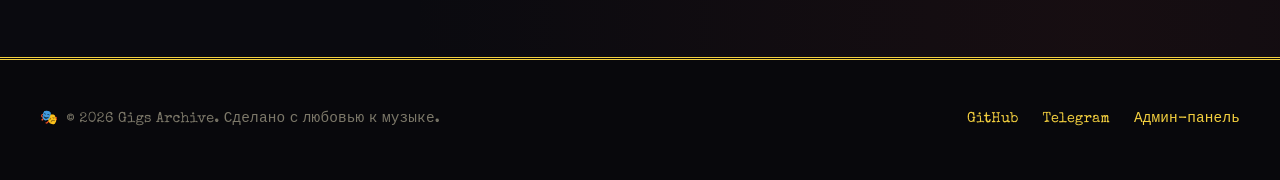
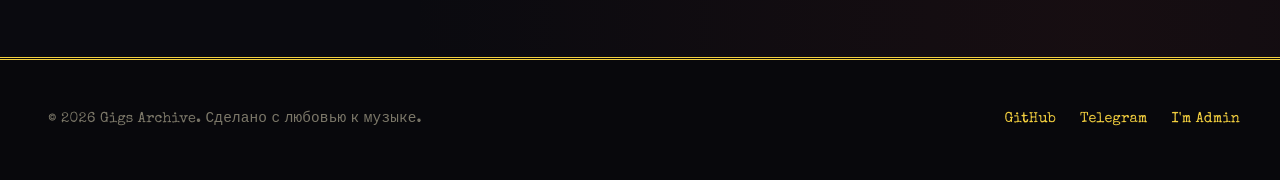
Before and after one commit to OlegSirenko/Gigs_Archive, a FastAPI app: page / in a window 1280 px wide. Shown: the part 5134-5314 px from the top of the page. Run offline with FastAPI, Linux system fonts and the light colour scheme; data comes from the database, SQL or seed files in the repository; data that the repository does not hold is empty; some web fonts are replaced.

Commit message:
Updated bottom line
Renamed admin button
Deleted emoji

```diff
--- a/web/templates/index.html
+++ b/web/templates/index.html
@@ -267,13 +267,13 @@
 <footer class="footer">
     <div class="footer-container">
         <div class="footer-left">
-            <span>🎭</span>
+            <span></span>
             <span>© 2026 Gigs Archive. Сделано с любовью к музыке.</span>
         </div>
         <div class="footer-links">
             <a href="https://github.com/OlegSirenko/Gigs_Archive" target="_blank">GitHub</a>
             <a href="https://t.me/{{ telegram_channel }}" target="_blank">Telegram</a>
-            <a href="/admin">Админ-панель</a>
+            <a href="/admin">I'm Admin</a>
         </div>
     </div>
 </footer>
```
